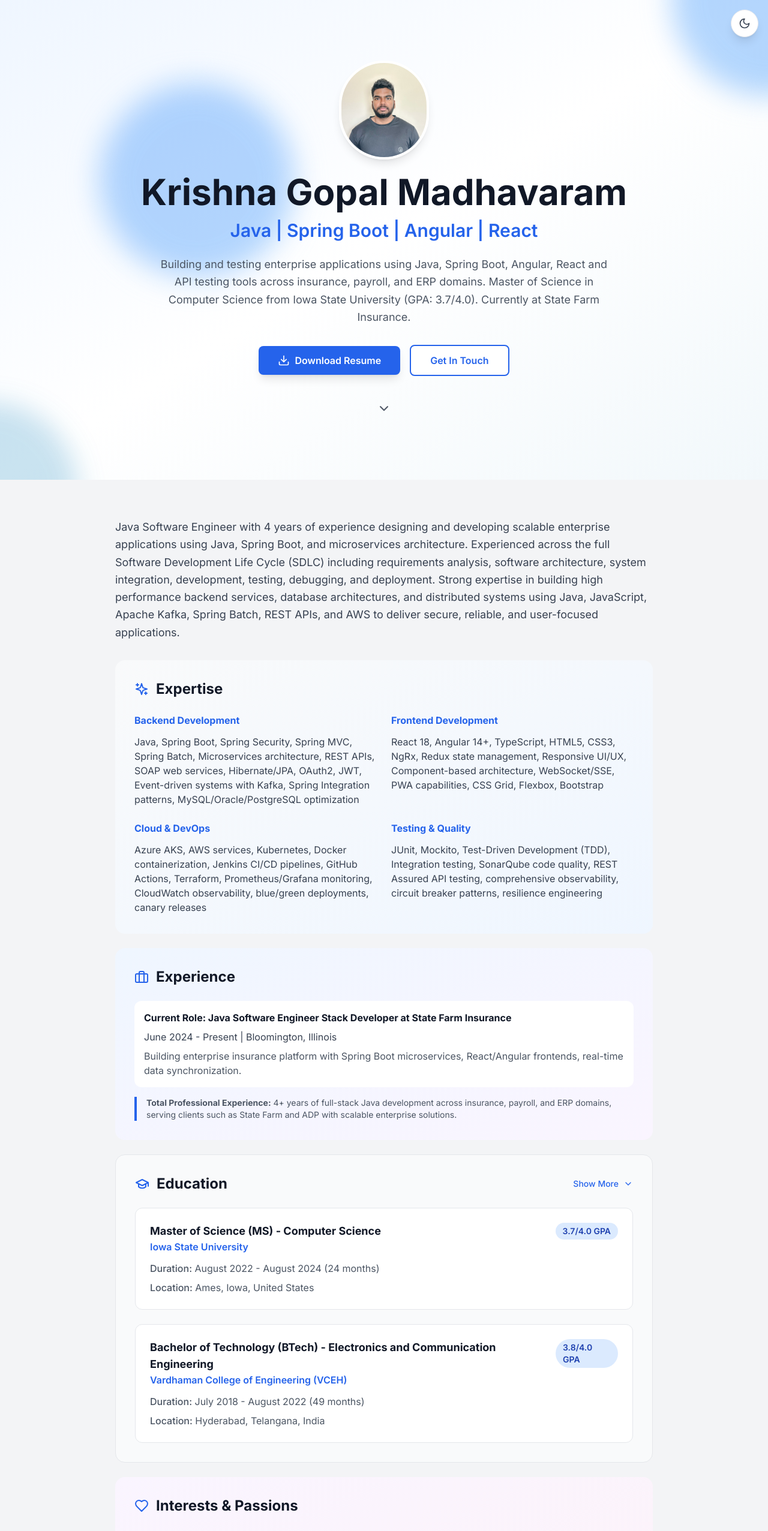
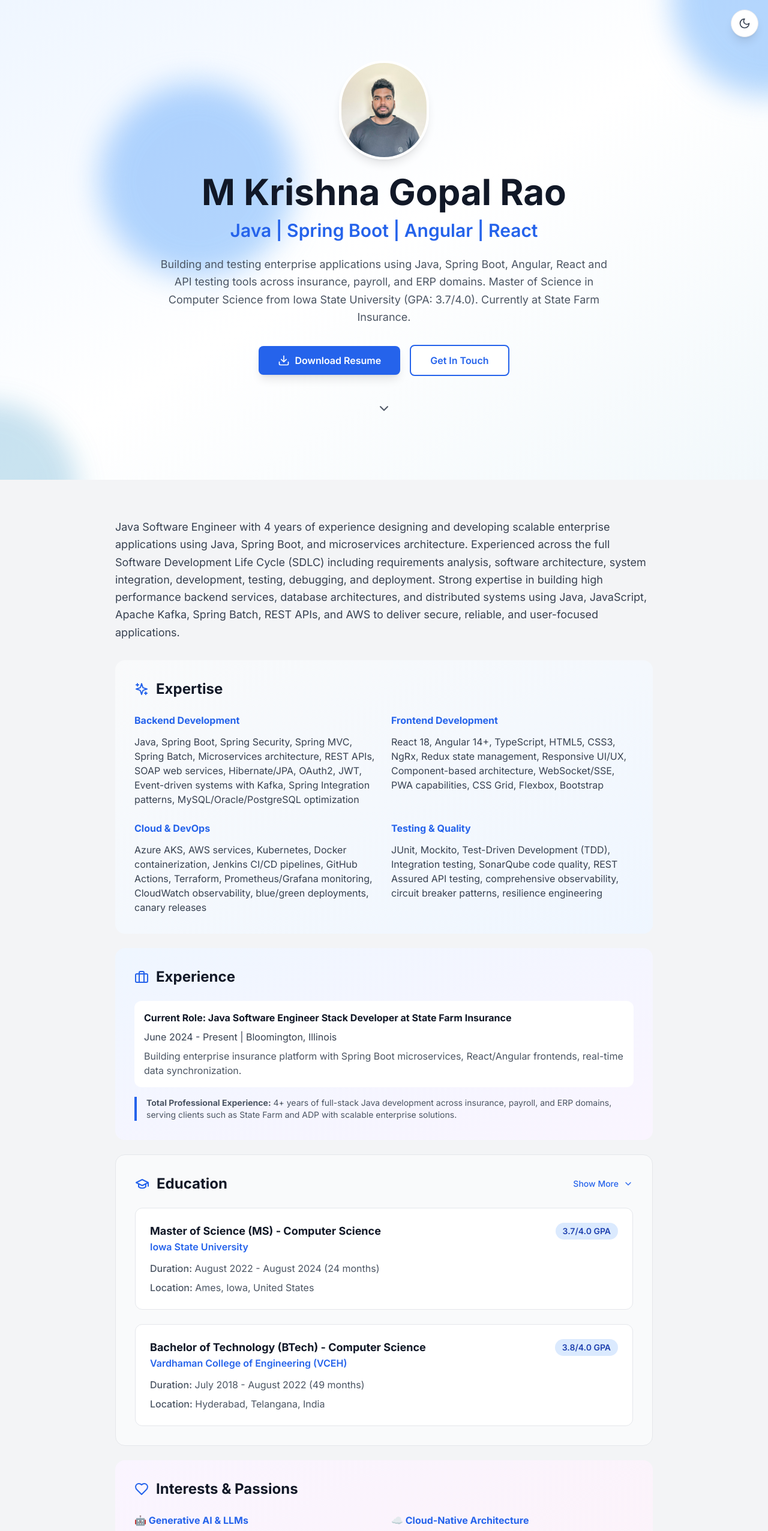
Before and after one commit to krishnagopal596/Linkedin-Portfolio, a Next.js app: page / in a window 1280 px wide. Shown: the top 2553 px of the page at 60% size. Built offline with nearby package versions, Linux system fonts and the light colour scheme.

Commit message:
Update portfolio content

```diff
--- a/components/About.tsx
+++ b/components/About.tsx
@@ -171,7 +171,7 @@ export default function About() {
                 <div className="flex justify-between items-start mb-3">
                   <div>
                     <h4 className="font-bold text-gray-900 dark:text-white text-lg">
-                      Bachelor of Technology (BTech) - Electronics and Communication Engineering
+                      Bachelor of Technology (BTech) - Computer Science
                     </h4>
                     <p className="text-primary-600 dark:text-primary-400 font-semibold">
                       Vardhaman College of Engineering (VCEH)
--- a/components/Experiences.tsx
+++ b/components/Experiences.tsx
@@ -33,11 +33,6 @@ export default function Experiences() {
       icon: Award,
       title: "AWS Certification",
       description: "Solutions Architect – Associate (2024)"
-    },
-    {
-      icon: Award,
-      title: "Portfolio Dashboard",
-      description: "Built and deployed interactive analytics dashboard"
     }
   ]
 
--- a/components/Hero.tsx
+++ b/components/Hero.tsx
@@ -32,7 +32,7 @@ export default function Hero() {
           </div>
 
           <h1 className="text-5xl md:text-6xl font-bold text-gray-900 dark:text-white mb-4">
-            Krishna Gopal Madhavaram
+            M Krishna Gopal Rao
           </h1>
           <h2 className="text-2xl md:text-3xl font-semibold text-primary-600 dark:text-primary-400 mb-4">
             Java | Spring Boot | Angular | React
--- a/data/experiences.ts
+++ b/data/experiences.ts
@@ -3,7 +3,7 @@ import type { Experience } from '../types/portfolio'
 export const experiences: Experience[] = [
   {
     company: 'State Farm Insurance',
-    role: 'Java Software Engineer | Full Stack',
+    role: 'Java Software Engineer',
     period: 'June 2024 - Present',
     location: 'Bloomington, Illinois',
     description:
```
